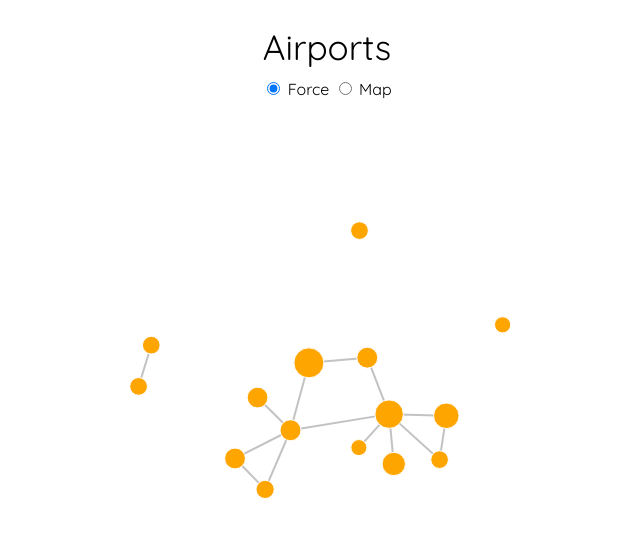
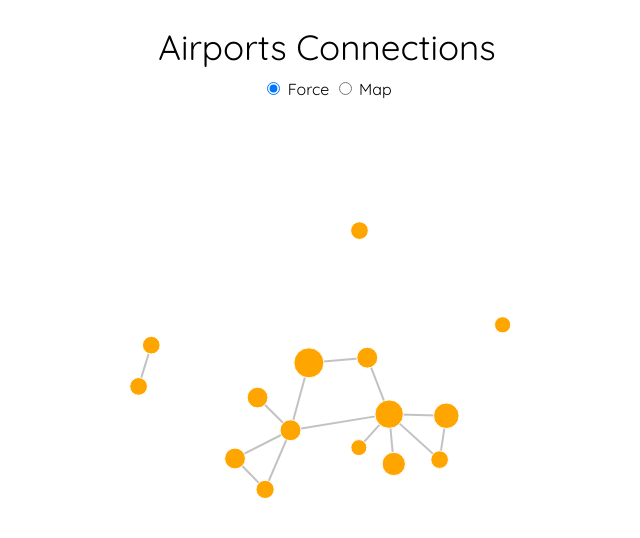
Before and after one commit to immallachen/3390_lab7, a plain HTML site: page index.html in a window 1280 px wide. Shown: the whole page, without its empty margins (313-953 px from the left). Drawn offline with nearby package versions, Linux system fonts and the light colour scheme.

Commit message:
updated title

```diff
--- a/index.html
+++ b/index.html
@@ -14,7 +14,7 @@
   </head>
   <body>
     <div class="container">
-      <header>Airports</header>
+      <header>Airports Connections</header>
       <input type="radio" id="force" name="type" value="force" checked>
       <label for="force">Force</label>
       <input type="radio" id="map" name="type" value="map">
```
